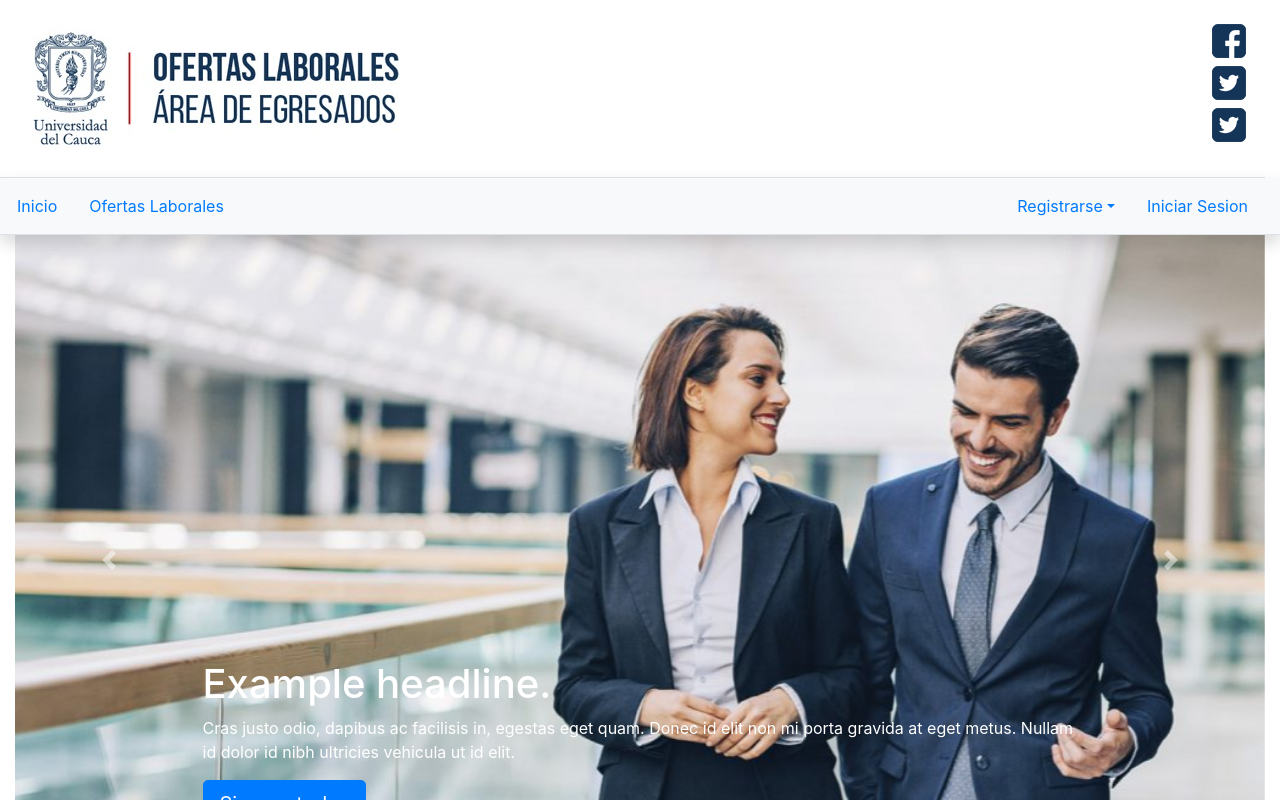
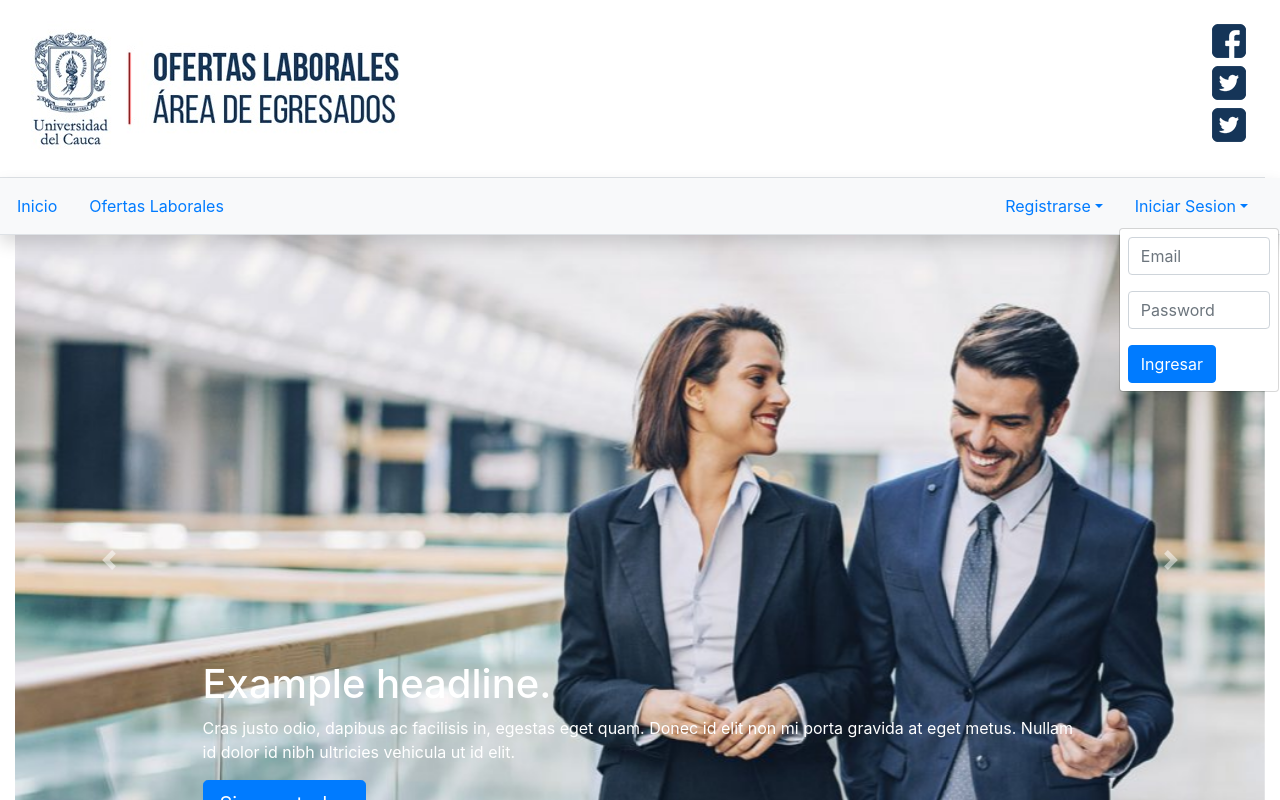
Before and after one commit to Fher95/OfertasEgresadosFront, an Angular app: page / in a window 1280 px wide. Both pictures are taken after a click on the button "Iniciar Sesion". Shown: the top 800 px of the page. Built offline with nearby package versions, Linux system fonts and the light colour scheme.

Commit message:
InicioSesion.1

```diff
--- a/src/app/pages/home/home-ofertas/home-ofertas.component.html
+++ b/src/app/pages/home/home-ofertas/home-ofertas.component.html
@@ -47,8 +47,18 @@
           <a class="dropdown-item" href="#">Empresa</a>
         </div>
       </li>
-      <li class="nav-item">
-        <a class="nav-link" href="#">Iniciar Sesion</a>
+      <li class="nav-item dropdown ">
+          <a class="nav-link dropdown-toggle" data-toggle="dropdown" href="#" role="button" aria-haspopup="true"
+          aria-expanded="false">Iniciar Sesion</a>
+          <form class="dropdown-menu p-2" #formLogin="ngForm" (ngSubmit)="onLogin(loginForm)" >
+              <div class="form-group">
+                <input name='email' type="email" class="form-control" id="email" placeholder="Email" [(ngModel)]="user.email" required>
+              </div>
+              <div class="form-group">
+                <input name='password' type="password" class="form-control" id="password" placeholder="Password" [(ngModel)]="user.password" required>
+              </div>
+              <button type="submit" class="btn btn-primary">Ingresar</button>
+            </form>
       </li>
     </ul>
   </div>
--- a/src/app/pages/home/home-ofertas/home-ofertas.component.ts
+++ b/src/app/pages/home/home-ofertas/home-ofertas.component.ts
@@ -1,4 +1,7 @@
 import { Component, OnInit } from '@angular/core';
+import { AuthServicesService } from 'src/app/shared/servicios/authServices/auth-services.service';
+import { authInterface } from 'src/app/shared/modelos/authInterface';
+import { NgForm } from '@angular/forms/src/directives/ng_form';
 
 @Component({
   selector: 'app-home-ofertas',
@@ -7,9 +10,21 @@ import { Component, OnInit } from '@angular/core';
 })
 export class HomeOfertasComponent implements OnInit {
 
-  constructor() { }
-
+  constructor(private authService : AuthServicesService) { }
+  private user: authInterface = {
+    email: "",
+    password: ""
+  }
   ngOnInit() {
   }
 
+  onLogin(){
+    console.log(this.user.email)
+    return this.authService.loginUser(this.user.email, this.user.password)
+    .subscribe(data => {
+      console.log(data)
+    }),
+    error => console.log(error)
+  }
+
 }
--- /dev/null
+++ b/src/app/shared/modelos/authInterface.ts
@@ -0,0 +1,5 @@
+export interface authInterface {
+    id?: string;
+    email?: string;
+    password?: string;
+}
--- /dev/null
+++ b/src/app/shared/servicios/authServices/auth-services.service.ts
@@ -0,0 +1,51 @@
+import { Injectable } from '@angular/core';
+import { HttpClient, HttpHeaders } from '@angular/common/http';
+import {Observable} from 'rxjs/internal/Observable'
+import { map } from 'rxjs/operators'
+import { isNullOrUndefined} from 'util'
+import { authInterface } from 'src/app/shared/modelos/authInterface'
+
+@Injectable({
+  providedIn: 'root'
+})
+export class AuthServicesService {
+
+  constructor(private http: HttpClient) { }
+  headers: HttpHeaders = new HttpHeaders({
+    "Content-Type": "application/json"
+  });
+
+  loginUser ( email: string, password: string): Observable<any>{
+    const url_api = 'htttp://localhost:8081/api/login'
+    return this.http.post<authInterface>(url_api,{email,password},{headers: this.headers})
+    .pipe(map(data => data));
+  }
+  setUser(user : authInterface ){
+    let userString = JSON.stringify(user);
+    localStorage.setItem('currentUser', userString);
+  }
+
+  setToken(token){
+    localStorage.setItem("accessToken", token);
+  }
+
+  getToken(){
+    return localStorage.getItem("accessToken");
+  }
+
+  getCurrentUser():authInterface
+  {
+    let userString = localStorage.getItem("currentUser");
+    if(!isNullOrUndefined(userString)){
+      let user: authInterface = JSON.parse(userString);
+      return user;
+    }else {
+      return null;
+    }
+  }
+
+  logout(){
+
+  }
+
+}
```
Also changed, not shown: src/app/app.module.ts (+6 -2 lines), 1 other file (tests, documents, lock files or other folders).
